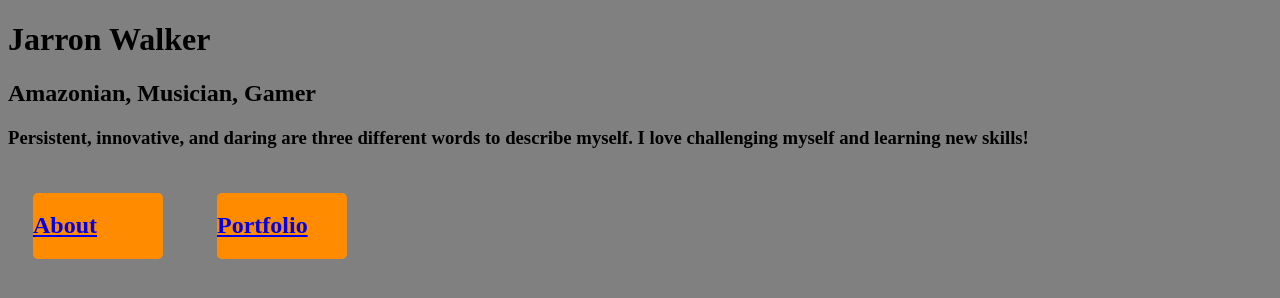
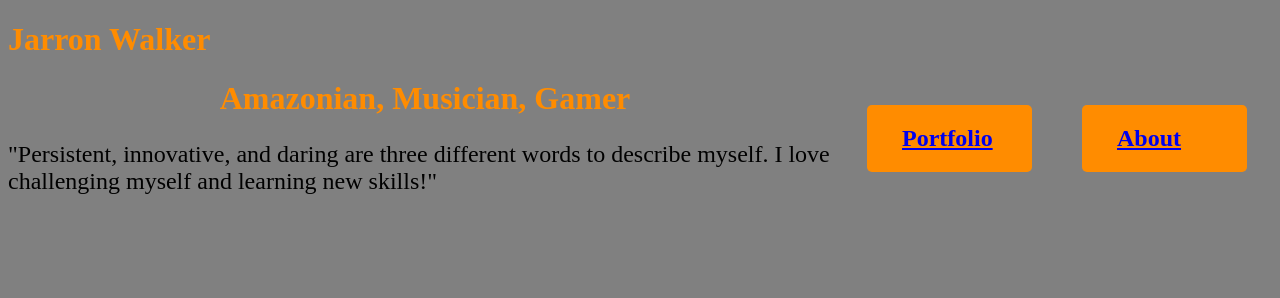
Before and after one commit to Jarron-Walker-Personal-Website/Personal-Website, a plain HTML site: page index.html in a window 1280 px wide. Drawn offline with Linux system fonts and the light colour scheme.

Commit message:
added more css

```diff
--- a/index.html
+++ b/index.html
@@ -8,13 +8,15 @@
     <link rel="stylesheet" href="style.css">
 </head>
 
-<h1>Jarron Walker</h1>
-<h2>Amazonian, Musician, Gamer</h2>
-<h3>Persistent, innovative, and daring are three different words to describe myself. I love challenging myself and learning new skills!</h3>
+<h1 style="color: darkorange;">Jarron Walker</h1>
+<div>
+    <h2><a href="About.html">About</a></h2></div>
+    <div>
+    <h2><a href="Portfolio.html">Portfolio</a></h2></div>
+    <h1 style="text-align: center; color: darkorange;">Amazonian, Musician, Gamer</h1 >
 <body>
-        <div>
-        <h2><a href="About.html">About</a></h2></div>
-        <div>
-        <h2><a href="Portfolio.html">Portfolio</a></h2></div>
+    <p style="font-size: x-large;"
+    >"Persistent, innovative, and daring are three different words to describe myself. I love challenging myself and learning new skills!"</p>
+
 </body>
 </html>
--- a/style.css
+++ b/style.css
@@ -2,5 +2,8 @@ body{
     background-color: gray;
 }
 div{
-    background-color: darkorange; border-radius: 5px; width: 130px; margin: 25px; display: inline-block;
+    background-color: darkorange; border-radius: 5px; width: 130px; margin: 25px; float: right; padding-left: 35px;
 }
+.header2{
+    display: flex;
+}
```
Also changed, not shown: About.html (+1 -3 lines), Portfolio.html (+2 -3 lines).
